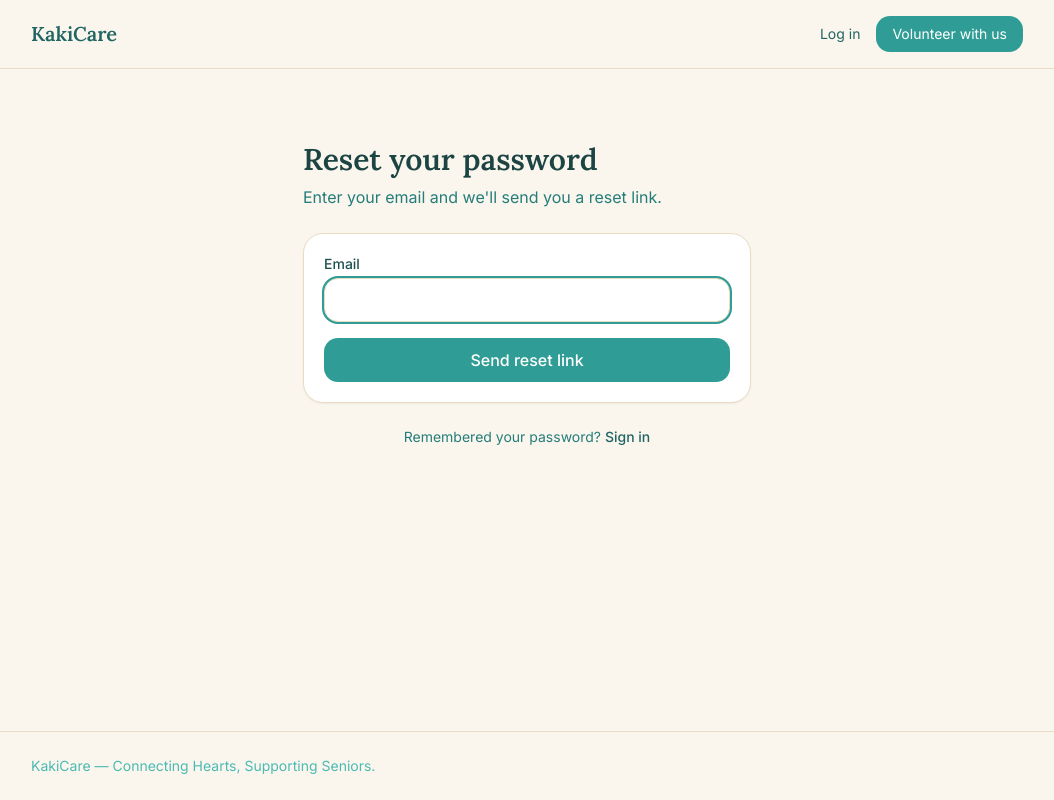
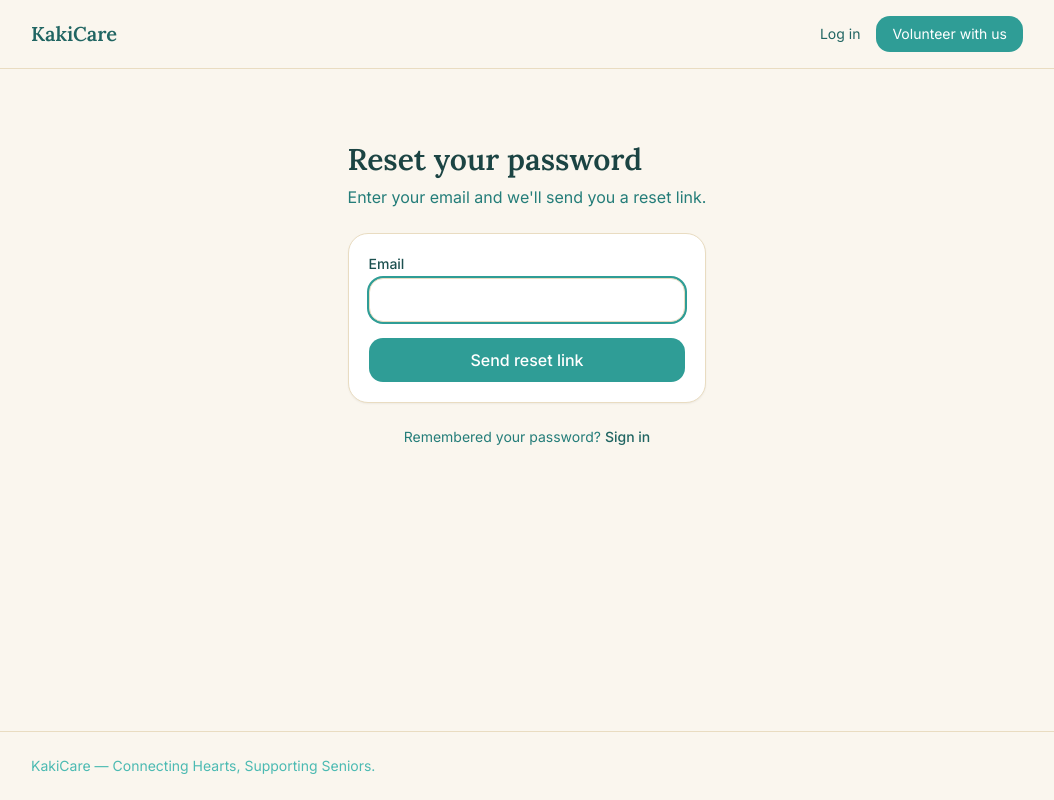
Before and after one commit to PeteWon/kakicare-codeql, a React (Vite) app in the folder frontend/: page /forgot-password in a window 1280 px wide. Shown: the whole page, without its empty margins (113-1167 px from the left). Built offline with nearby package versions, Linux system fonts and the light colour scheme; no server answers.

Commit message:
Added flex flex-col to <main> so children can use my-auto

```diff
--- a/frontend/src/layouts/PublicLayout.tsx
+++ b/frontend/src/layouts/PublicLayout.tsx
@@ -23,7 +23,7 @@ export function PublicLayout() {
         </div>
       </header>
 
-      <main className="mx-auto w-full max-w-5xl flex-1 px-4 py-10">
+      <main className="mx-auto w-full max-w-5xl flex-1 px-4 py-10 flex flex-col">
         <Outlet />
       </main>
 
```
